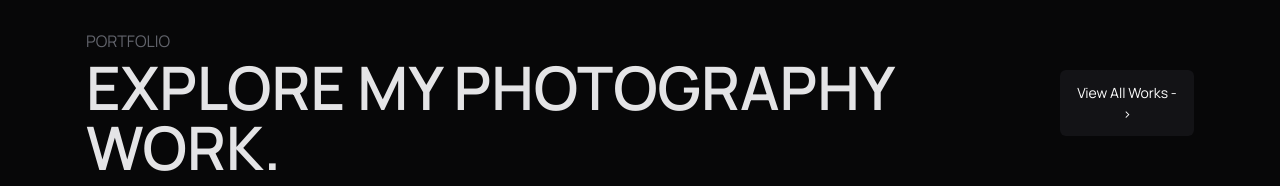
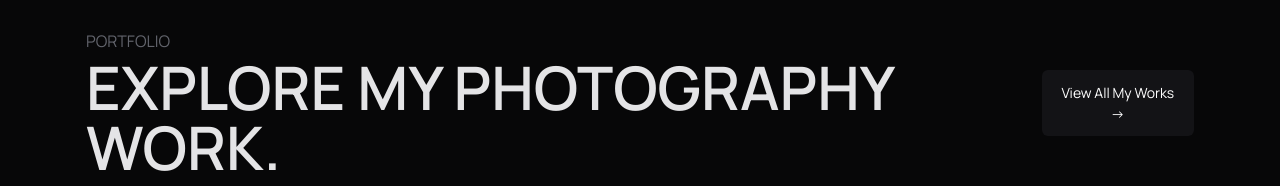
Before and after one commit to gHoSTeCHs/portfolio, a Next.js app: page / in a window 1280 px wide. Shown: the part 1766-1952 px from the top of the page. Built offline with nearby package versions, Linux system fonts and the light colour scheme.

Commit message:
Hello from IDX

```diff
--- a/src/components/sections/Portfolio.tsx
+++ b/src/components/sections/Portfolio.tsx
@@ -7,7 +7,7 @@ const PortfolioSection = () => {
 			<SectionHeader
 				title="Explore My photography work."
 				details="Portfolio"
-				btntext="View All Works"
+				btntext="View All My Works"
 			/>
 			<div className="py-10"></div>
 		</section>
```
